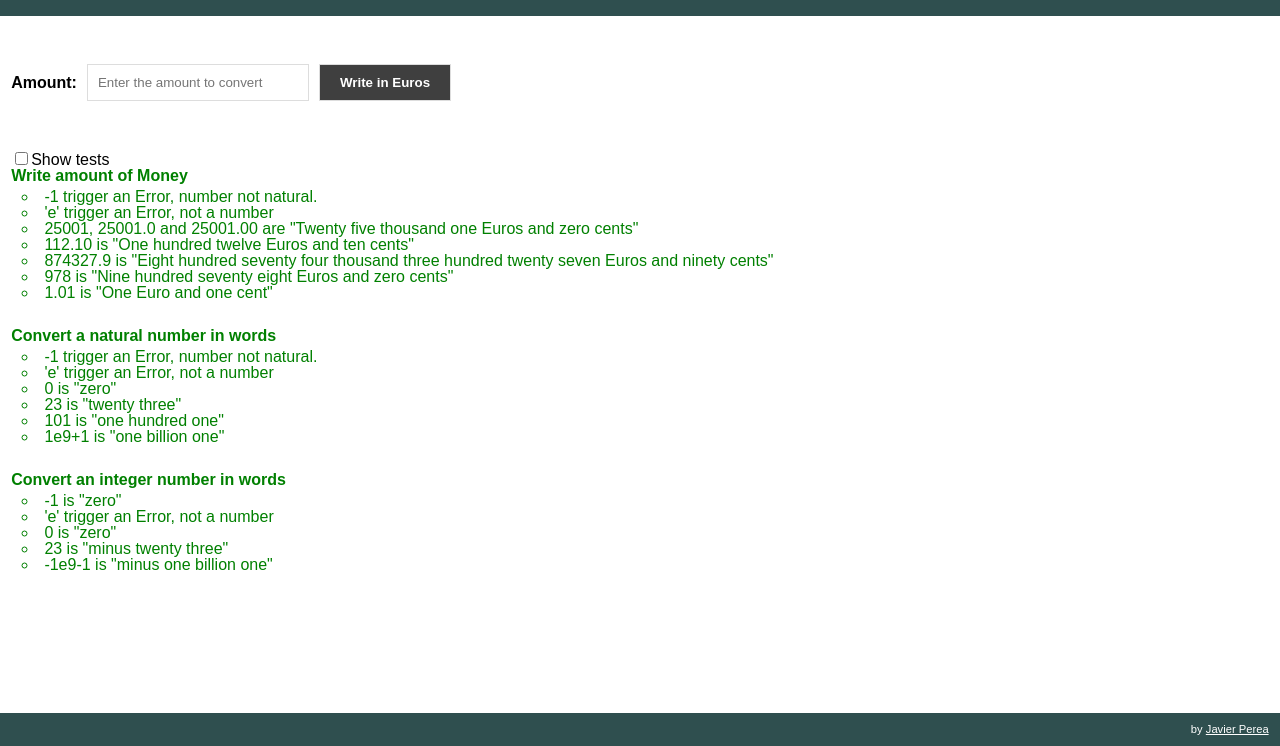
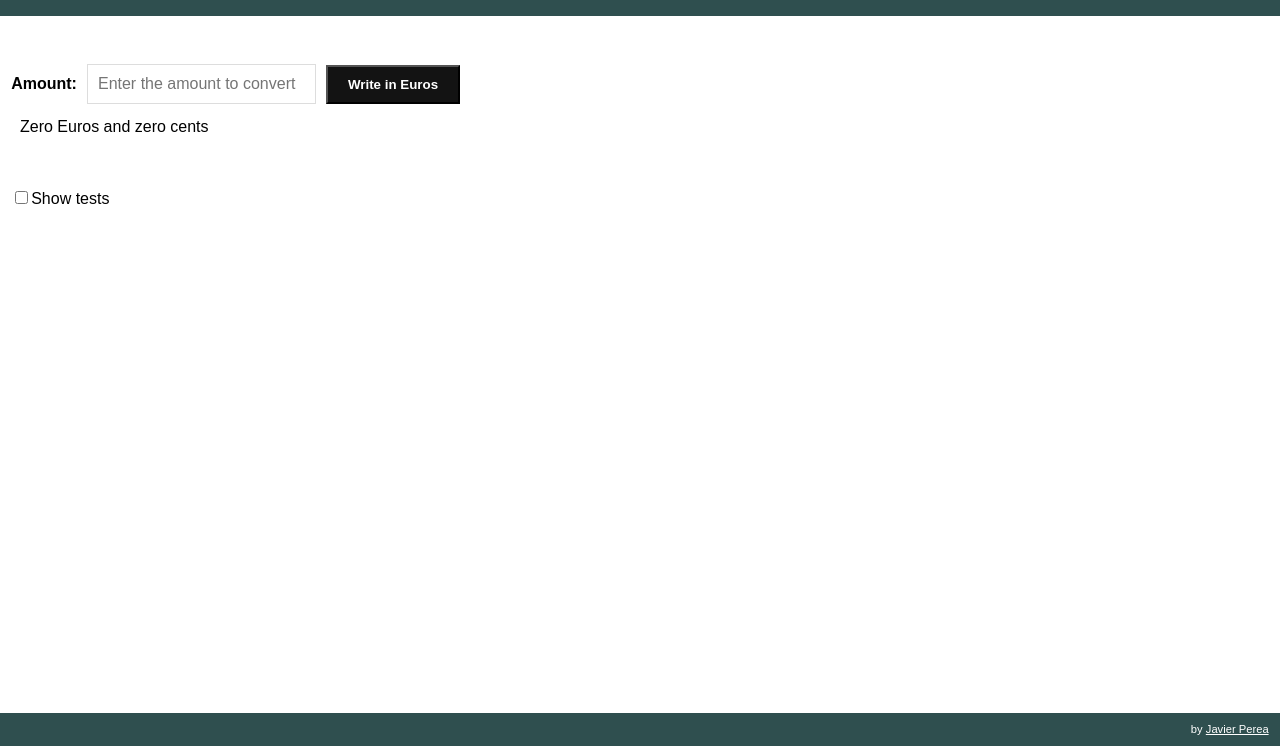
Before and after one commit to infojav/neo-task, a website built with Parcel: page index.html in a window 1280 px wide. Both pictures are taken after a click on the button "Write in Euros". Shown: the part 54-800 px from the top of the page. Built offline with nearby package versions, Linux system fonts and the light colour scheme.

Commit message:
fix convertion .56

```diff
--- a/index.html
+++ b/index.html
@@ -16,10 +16,14 @@
         placeholder="Enter the amount to convert"
         name="amount"
       />
-      <button type="button" id="buttonWrite">
+      <button type="button" id="button-write">
         Write in Euros
       </button>
     </div>
+    <div class="amount-text">
+      <h3 id="amount-text"></h3>
+    </div>
+
     <!-- Test -->
     <div class="test-panel">
       <label> <input type="checkbox" name="show-test" />Show tests</label>
@@ -41,10 +45,10 @@
       //   console.log(amountToWords(24));
       //   return false;
       // }
-      window.onload = () => {
-        // var convertButton = document.getElementById("buttonWrite");
-        // convertButton.addEventListener("click", handleWriteOnEuros);
-      };
+      // window.onload = () => {
+      // var convertButton = document.getElementById("buttonWrite");
+      // convertButton.addEventListener("click", handleWriteOnEuros);
+      // };
     </script>
   </body>
 </html>
--- a/src/currency/amountToWords.js
+++ b/src/currency/amountToWords.js
@@ -18,7 +18,7 @@ export const amountToWords = amount => {
 
   let sign = Math.sign(amount);
   let integerPart = sign !== -1 ? Math.floor(amount) : Math.ceil(amount) * -1;
-  let fractionPart = sign * amount * 100 - integerPart * 100;
+  let fractionPart = Math.trunc(sign * amount * 100 - integerPart * 100);
 
   let wordsIntPart =
     integerToWords(sign * integerPart) +
--- a/src/index.js
+++ b/src/index.js
@@ -1,35 +1,36 @@
-import { test } from "./utils/tests";
+// import { test } from "./utils/tests";
 
-import { testWriteAmount } from "./currency/amountToWords.test";
-import {
-  testNaturalToWords,
-  testIntegerToWords
-} from "./numbers/convertToWords.test";
-// import { amountToWords } from "./currency/amountToWords";
+// import { testWriteAmount } from "./currency/amountToWords.test";
+// import {
+//   testNaturalToWords,
+//   testIntegerToWords
+// } from "./numbers/convertToWords.test";
+import { amountToWords } from "./currency/amountToWords";
 
 import "./reset.css";
 import "./styles.css";
 
 // Tests
-test("Write amount of Money", testWriteAmount);
-test("Convert a natural number in words", testNaturalToWords);
-test("Convert an integer number in words", testIntegerToWords);
+// test("Write amount of Money", testWriteAmount);
+// test("Convert a natural number in words", testNaturalToWords);
+// test("Convert an integer number in words", testIntegerToWords);
 
-// function handleWriteOnEuros() {
-//   let amountInput = document.getElementById("amount");
-//   let amountText = "";
-//   try {
-//     amountText = amountToWords(amountInput);
-//   } catch (e) {
-//     amountText = e.msg;
-//   }
+function handleWriteOnEuros() {
+  let amountInput = document.getElementById("amount");
+  let amountTextElement = document.getElementById("amount-text");
+  let amountText = "";
+  try {
+    amountText = amountToWords(amountInput.value);
+  } catch (e) {
+    amountText = e.toString();
+    console.log(e);
+  }
 
-//   console.log(amountText);
-//   return false;
-// }
+  amountTextElement.textContent = amountText;
+  return false;
+}
 
-window.onload = () => {
-  document
-    .getElementById("buttonWrite")
-    .addEventListener("onclick", e => console.log(e));
-};
+// window.onload = () => {
+document
+  .getElementById("button-write")
+  .addEventListener("click", handleWriteOnEuros);
--- a/src/styles.css
+++ b/src/styles.css
@@ -68,27 +68,37 @@ h1 {
   padding: 10px;
   background-color: #fff;
   border: 1px solid #ddd;
+  font-size: 1em;
 }
 
 .convertion-panel button {
   padding: 10px 20px;
-  background-color: rgb(63, 63, 63);
-  border: 1px solid #ddd;
+  background-color: rgb(19, 19, 19);
   color: white;
   cursor: pointer;
   font-weight: bold;
 }
 
 .convertion-panel button:hover {
-  background-color: black;
+  background-color: rgb(54, 54, 54);
 }
 
-@media (max-width: 400px) {
-  .form-inline input {
+.amount-text {
+  min-width: 300px;
+}
+
+.amount-text > h3#amount-text {
+  padding: 10px 20px;
+  min-width: 300px;
+}
+
+@media (max-width: 600px) {
+  .convertion-panel input {
     margin: 10px 0;
   }
 
-  .form-inline {
+  .convertion-panel {
+    margin-right: 10px;
     flex-direction: column;
     align-items: stretch;
   }
```
